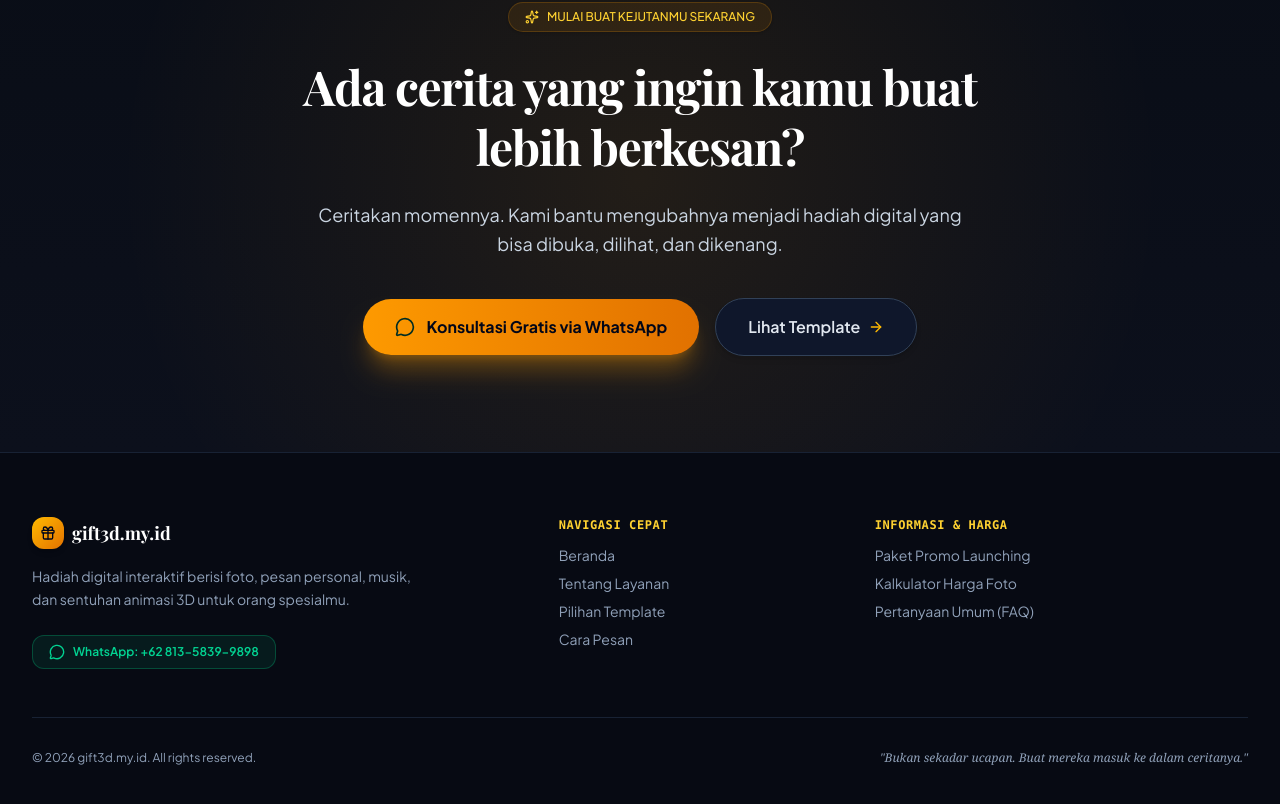
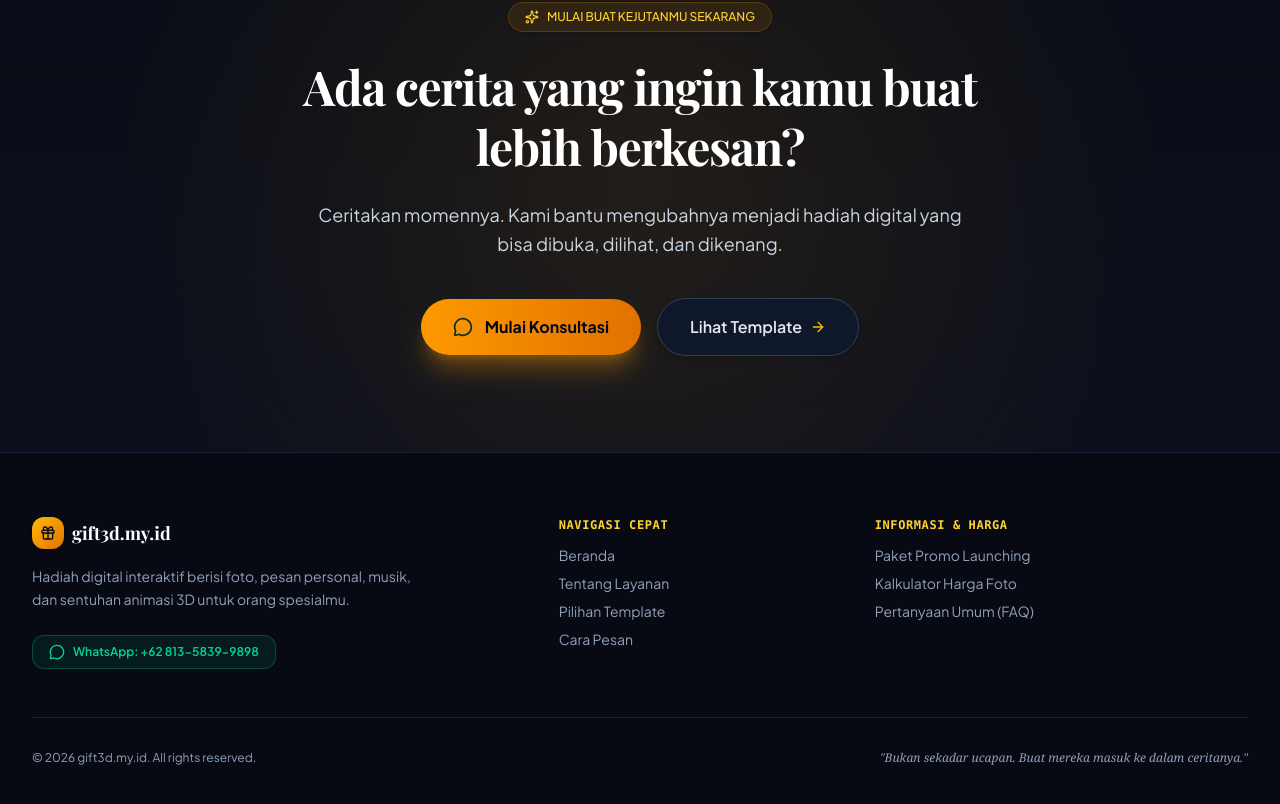
Before and after one commit to azka642422-cloud/web-3d-bisnis, a React (Vite) app: page / in a window 1280 px wide. Shown: the part 8967-9771 px from the top of the page. Built offline with nearby package versions, Linux system fonts and the light colour scheme; a web font is replaced by a local one.

Commit message:
ux: route final CTA through consultation form

```diff
--- a/src/components/FinalCTA.tsx
+++ b/src/components/FinalCTA.tsx
@@ -1,18 +1,10 @@
 import { MessageCircle, ArrowRight, Sparkles } from 'lucide-react';
-import { siteConfig } from '../config/site';
 
 interface FinalCTAProps {
   onOpenConsultation: () => void;
 }
 
 export function FinalCTA({ onOpenConsultation }: FinalCTAProps) {
-  const handleWhatsAppFinal = () => {
-    const text = encodeURIComponent(
-      `Halo, saya ingin konsultasi gratis mengenai pembuatan Web Hadiah 3D di ${siteConfig.brandName}.`
-    );
-    window.open(`https://wa.me/${siteConfig.whatsappNumber}?text=${text}`, '_blank');
-  };
-
   return (
     <section className="py-24 bg-gradient-to-b from-[#090D16] to-[#0c101c] relative overflow-hidden border-t border-slate-800/60">
       <div className="absolute inset-0 bg-[radial-gradient(circle_at_center,rgba(245,158,11,0.1)_0,transparent_75%)] pointer-events-none"></div>
@@ -34,11 +26,11 @@ export function FinalCTA({ onOpenConsultation }: FinalCTAProps) {
 
         <div className="flex flex-col sm:flex-row items-center justify-center gap-4">
           <button
-            onClick={handleWhatsAppFinal}
+            onClick={onOpenConsultation}
             className="w-full sm:w-auto px-8 py-4 rounded-full bg-gradient-to-r from-amber-500 to-amber-600 hover:from-amber-400 hover:to-amber-500 text-slate-950 font-bold text-base shadow-xl shadow-amber-500/30 flex items-center justify-center gap-3 transition-all hover:-translate-y-0.5"
           >
             <MessageCircle className="w-5 h-5 text-emerald-950" />
-            <span>Konsultasi Gratis via WhatsApp</span>
+            <span>Mulai Konsultasi</span>
           </button>
 
           <a
```
